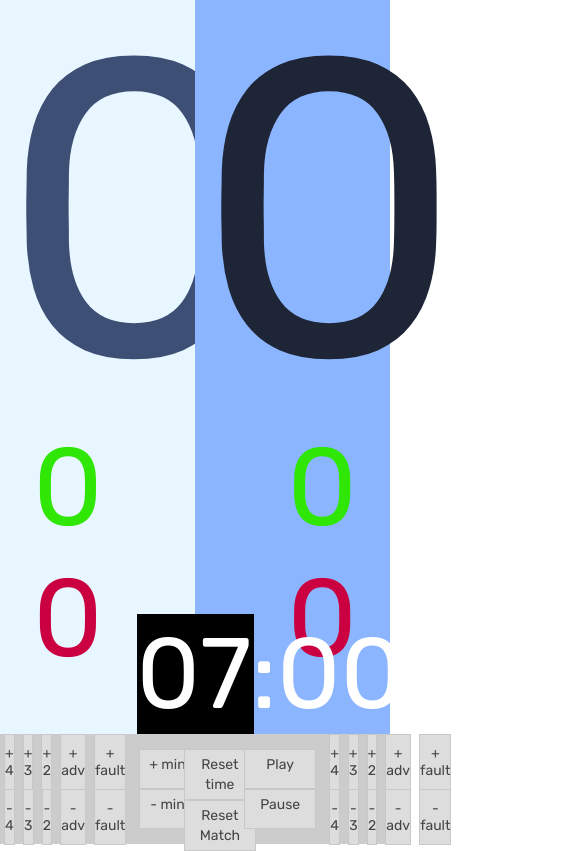
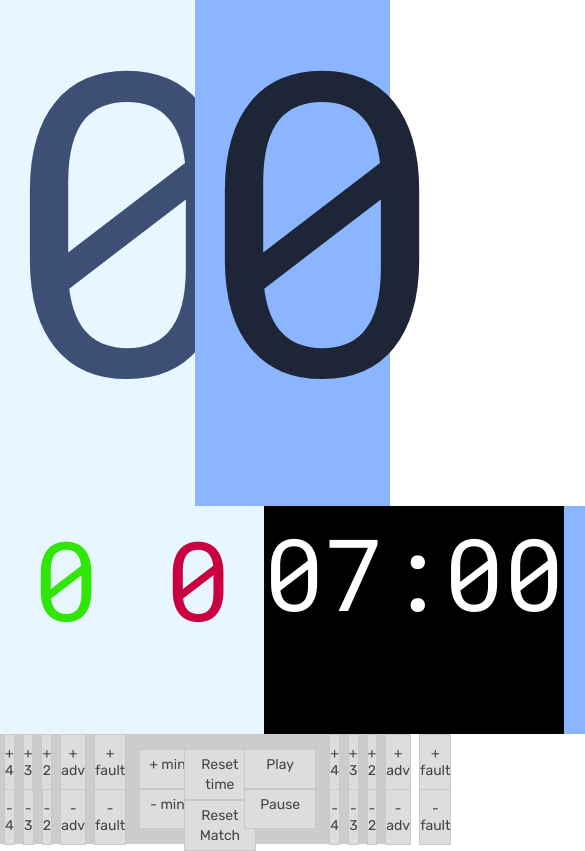
Before and after one commit to gcjbr/vue.js-bjj-scoreboard, a Vue app: page / in a window 390 px wide. Shown: the top 851 px of the page, 585 px wide, since content can reach past the window. Built offline with nearby package versions, Linux system fonts and the light colour scheme.

Commit message:
refactored css and html structure to fit better on small screens

```diff
--- a/index.html
+++ b/index.html
@@ -9,4 +9,15 @@
   <body>
     <div id="app"></div>
   </body>
+
+  <script>
+  (function(i,s,o,g,r,a,m){i['GoogleAnalyticsObject']=r;i[r]=i[r]||function(){
+  (i[r].q=i[r].q||[]).push(arguments)},i[r].l=1*new Date();a=s.createElement(o),
+  m=s.getElementsByTagName(o)[0];a.async=1;a.src=g;m.parentNode.insertBefore(a,m)
+  })(window,document,'script','https://www.google-analytics.com/analytics.js','ga');
+
+  ga('create', 'UA-102357389-1', 'auto');
+  ga('send', 'pageview');
+
+</script>
 </html>
--- a/src/assets/style.scss
+++ b/src/assets/style.scss
@@ -1,7 +1,11 @@
 @import url('https://fonts.googleapis.com/css?family=Rubik');
+@import url('https://fonts.googleapis.com/css?family=Roboto+Mono');
+
 
 $control-h: 110px;
 $control-c-b: #CCCCCC;
+
+
 
 $btn-c: #444;
 $btn-c-b: #DDDDDD;
@@ -17,11 +21,16 @@ $adv-c: #2FE605;
 $fau-c: #CA0040;
 
 $chronometer-h: 120px;
-$chronometer-w: 30%;
+$chronometer-w: 40%;
 $chronometer-m-l: (100% - $chronometer-w) / 2 ;
 $chronometer-c-t: #ffffff;
 $chronometer-c-b: #000000;
 $chronometer-p-bot: $control-h;
+
+$chronometer-h-mob-port: 1020px;
+
+
+
 
 * {
   padding: 0;
@@ -52,7 +61,6 @@ body {
   flex-direction: column;
   width: 100%;
   min-height: 100%;
-  background-color: red;
 
 }
 
@@ -60,14 +68,14 @@ body {
 .scoreboard {
   display: flex;
   flex-grow: 1;
-
+  font-family: 'Roboto Mono', monospace;
+  flex-wrap: wrap;
 
 }
 
 .fighter {
   display: flex;
   width: 50%;
-  flex-wrap: wrap;
   align-content: flex-start;
 }
 
@@ -77,9 +85,6 @@ body {
   text-align: center;
   font-size: 42.2em;
   line-height: 1em;
-  align-self: flex-start;
-
-
 
 }
 
@@ -92,14 +97,37 @@ body {
 .fighter2 {
   background-color: $fighter2-c-b;
   color: $fighter2-c-t;
-  justify-content: flex-end;
+
+}
+
+.score-sub {
+  width: 100%;
+  display: flex;
+  background-color: gray;
+  flex: 1;
+  div {
+    flex-basis: 33.333%;
+  }
+}
+
+.sub-fighter {
+  display: flex;
+
+  &1 {
+    background-color: $fighter1-c-b;
+  }
+
+  &2 {
+    background-color: $fighter2-c-b;
+  }
+
+
+
 }
 
 .adv, .fau {
   font-size: 11em;
   padding: 0 .3em;
-  text-align: left;
-
 }
 
 .adv {
@@ -113,15 +141,11 @@ body {
 
 .chronometer {
   background-color: $chronometer-c-b;
-  bottom: $chronometer-p-bot;
   color: $chronometer-c-t;
   font-size: 10em;
-  height: $chronometer-h;
-  margin-left:$chronometer-m-l;
-  padding: 0;
-  position: absolute;
   text-align: center;
-  width: $chronometer-w;
+  font-family: 'Roboto Mono', monospace;
+  flex-basis: 40%;
 
 }
 
@@ -134,7 +158,6 @@ body {
 
 .control-1, .control-2, .control-chronometer {
   flex-grow: 1;
-
 }
 
 .minus, .plus {
@@ -184,3 +207,27 @@ body {
 .btn:hover {
   background-color: $btn-c-b__h;
 }
+
+
+/* Smartphones and Tablets (portrait) ----------- */
+@media only screen and (min-device-width : 320px) and (max-device-width : 600px) and (orientation:portrait) {
+
+
+.controls {
+  height: $chronometer-h-mob-port;
+  flex-direction: column;
+}
+
+.btn {
+  font-size: 4em;
+  padding: 20px;
+}
+
+
+}
+
+/* Smartphones and Tablets (portrait) ----------- */
+@media only screen and (min-device-width : 320px) and (max-device-width : 600px) and (orientation:landscape) {
+
+
+}
--- a/src/components/Scoreboard.vue
+++ b/src/components/Scoreboard.vue
@@ -2,15 +2,26 @@
  <div class="scoreboard">
       <div class="fighter fighter1">
         <div class="fighter-points">{{ fighter1.score }}</div>
+
+      </div>
+    <div class="fighter fighter2">
+      <div class="fighter-points">{{ fighter2.score }}</div>
+
+    </div>
+    <div class="score-sub">
+      <div class="sub-fighter sub-fighter1">
         <div class="adv">{{ fighter1.advantage }}</div>
         <div class="fau">{{ fighter1.fault }}</div>
       </div>
-    <div class="fighter fighter2">
-      <div class="fighter-points">{{ fighter2.score }}</div>
-      <div class="adv">{{ fighter2.advantage }}</div>
-      <div class="fau">{{ fighter2.fault }}</div>
+      <div class="chronometer">
+        <span>{{ time }} </span>
+      </div>
+      <div class="sub-fighter  sub-fighter2">
+        <div class="adv">{{ fighter2.advantage }}</div>
+        <div class="fau">{{ fighter2.fault }}</div>
+      </div>
     </div>
-      <div class="chronometer"> <span>{{ time }} </span></div>
+
 </div>
 
 </template>
```
Also changed, not shown: 1 other file (tests, documents, lock files or other folders).
